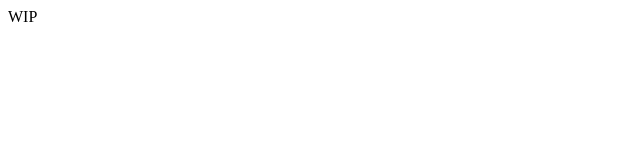
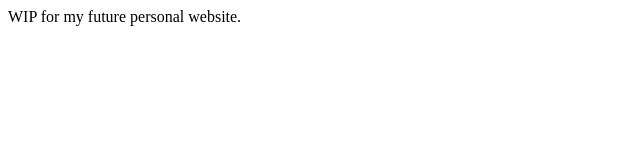
Before and after one commit to luizfdsilva/luizfds.github.io, a plain HTML site: page index.html in a window 1280 px wide. Shown: the whole page, without its empty margins (0-640 px from the left). Drawn offline with Linux system fonts and the light colour scheme.

Commit message:
Update index.html

```diff
--- a/index.html
+++ b/index.html
@@ -7,7 +7,7 @@
 </head>
 
 <body>
-    WIP
+    WIP for my future personal website.
 </body>
 
 </html>
```
